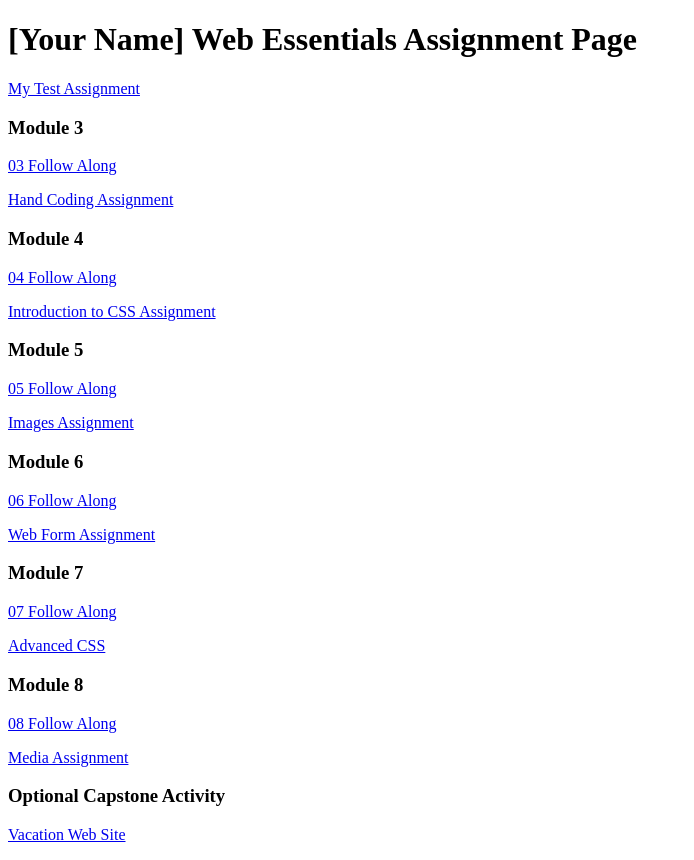
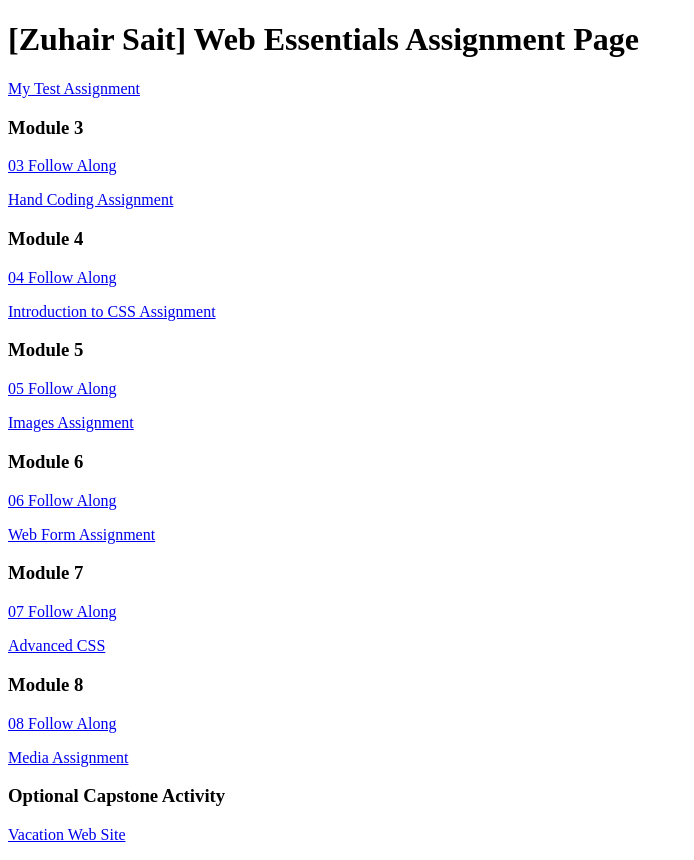
Before and after one commit to zuhair-sait/dwdd1600, a plain HTML site: page index.html in a window 1280 px wide. Shown: the whole page, without its empty margins (0-694 px from the left). Drawn offline with Linux system fonts and the light colour scheme.

Commit message:
added my name

```diff
--- a/index.html
+++ b/index.html
@@ -6,7 +6,7 @@
 		<title>dwdd 1600 assignment list page</title>
 	</head>
 	<body>
-		<h1>[Your Name] Web Essentials Assignment Page</h1>
+		<h1>[Zuhair Sait] Web Essentials Assignment Page</h1>
 		<p><a href="01test">My Test Assignment</a></p>
 
 		<h3>Module 3</h3>
```
